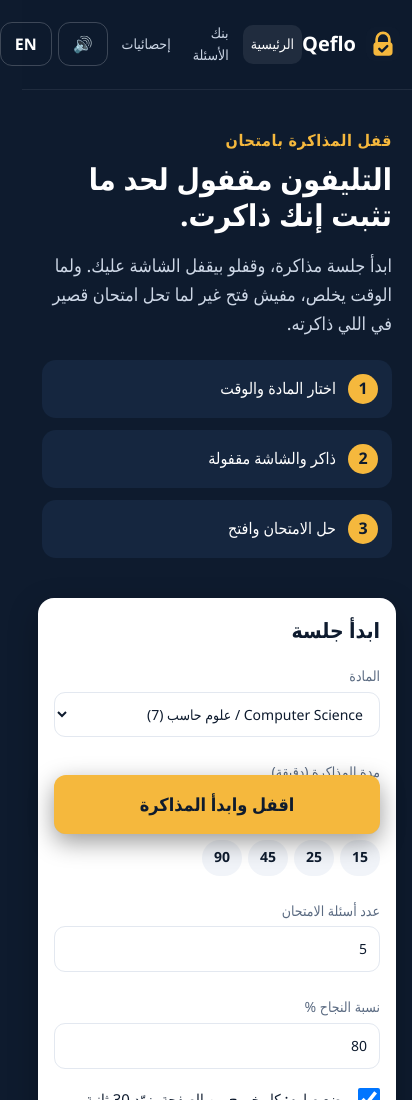
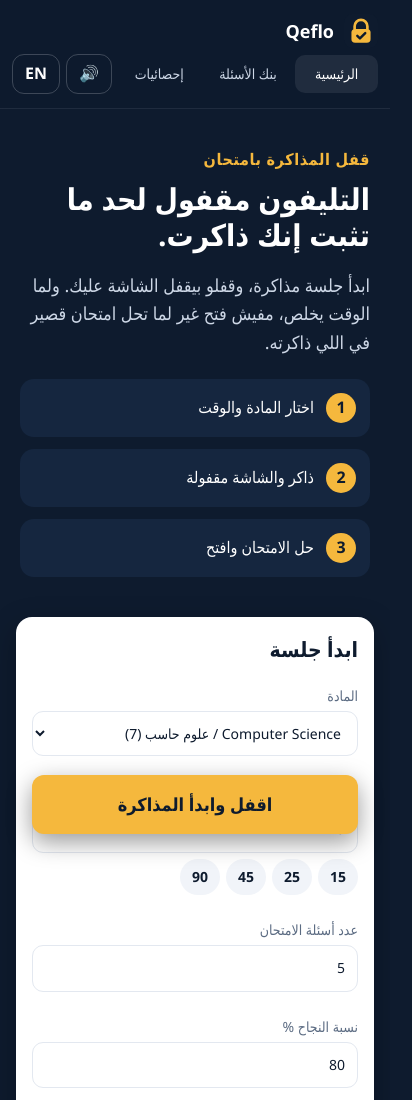
Before and after one commit to yousefkhames/qeflo, a website: page docs/index.html in a window 390 px wide. Shown: the top 1100 px of the page, 412 px wide, since content can reach past the window. Drawn offline with Linux system fonts and the light colour scheme; no server answers.

Commit message:
Round 10: mobile header no longer overflows (two-row header), final visual QA

```diff
--- a/docs/style.css
+++ b/docs/style.css
@@ -97,3 +97,10 @@ details{border-top:1px solid var(--line);padding:10px 0}details summary{cursor:p
 
 .subj summary{display:flex;gap:8px;align-items:center;flex-wrap:wrap;cursor:pointer}.subj .dsub{margin-inline-start:auto;min-height:36px;padding:4px 12px}
 .okc{color:var(--ok)}.dq{min-height:32px;padding:0 10px;margin-inline-start:6px;color:var(--bad)}
+@media(max-width:560px){
+ .top{flex-wrap:wrap;gap:6px;justify-content:space-between}
+ nav{width:100%;justify-content:space-between;order:3}
+ nav a{flex:1;text-align:center}
+ nav .ghost{flex:none;padding:6px 12px;min-height:40px}
+ .brand{font-size:18px}
+}
```
